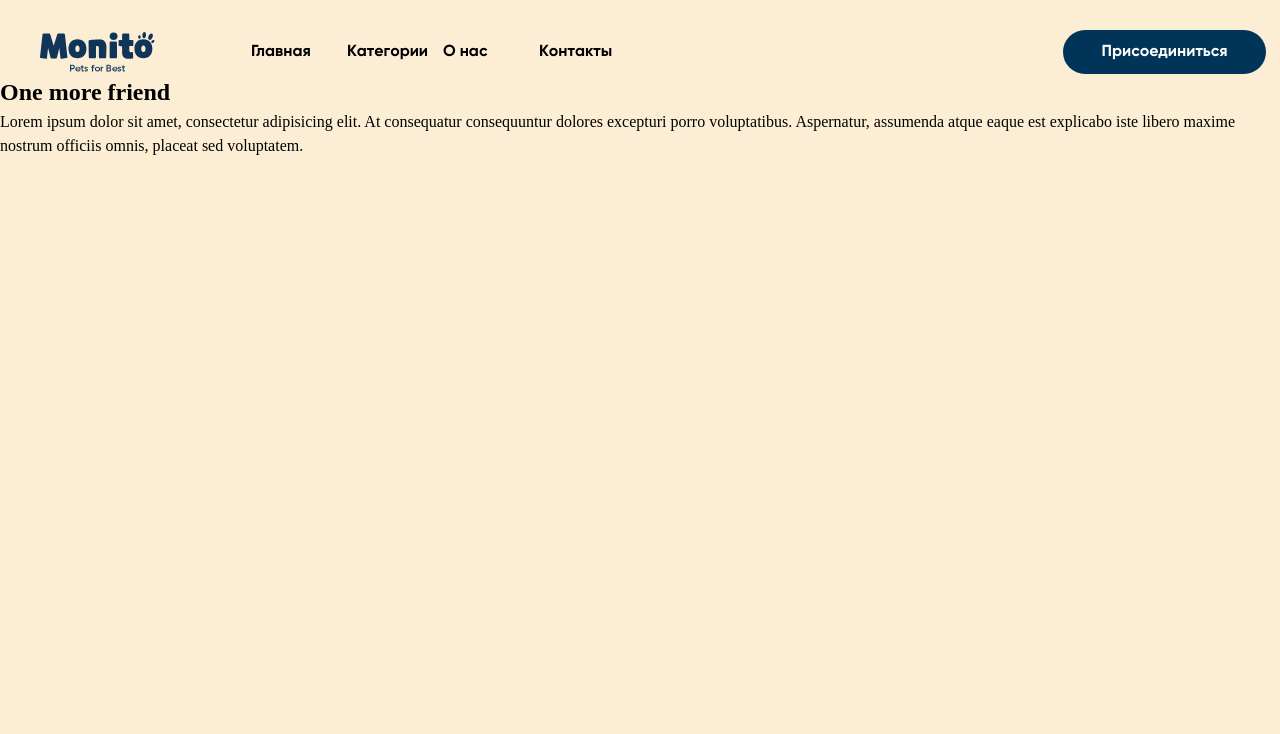
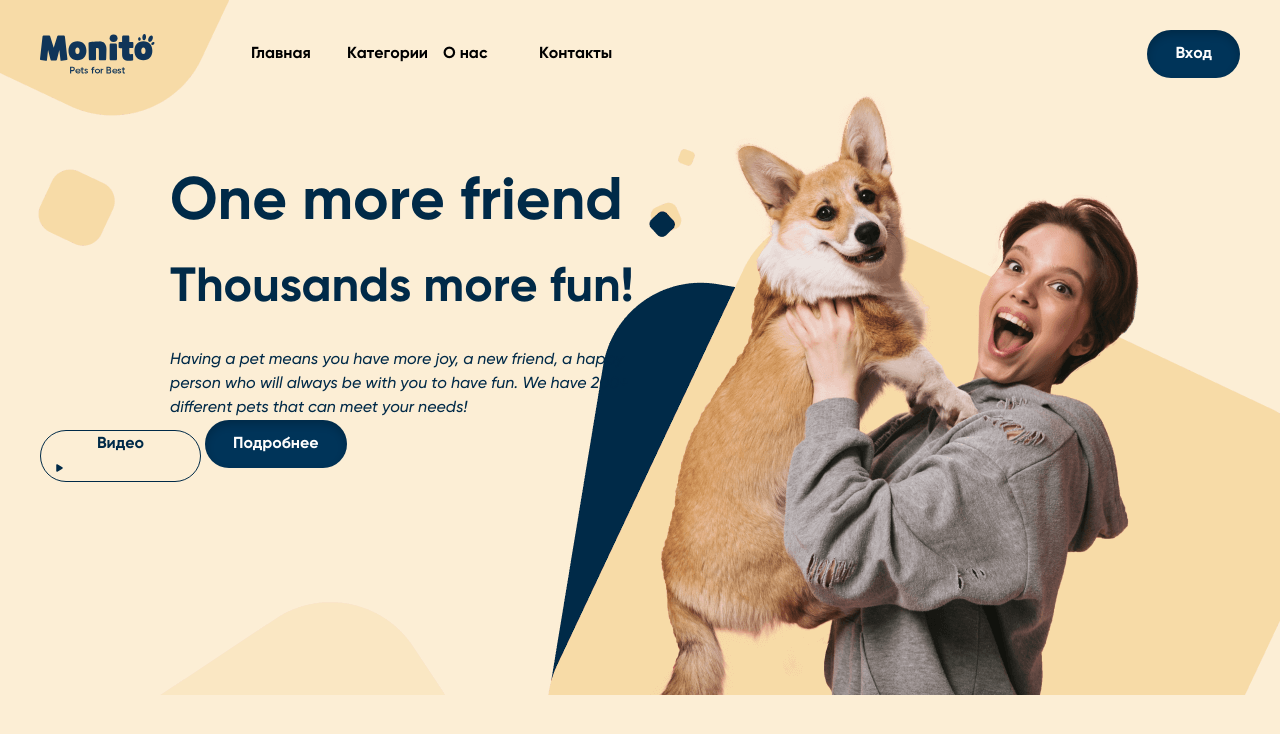
Before and after one commit to Atersort/pet-shop, a plain HTML site: page pet-shop/index.html in a window 1280 px wide. Drawn offline with Linux system fonts and the light colour scheme.

Commit message:
feat: create button hero

```diff
--- a/pet-shop/index.html
+++ b/pet-shop/index.html
@@ -7,12 +7,12 @@
 
 </head>
 <body>
-<header>
-    <div class="background__image">
+
+<div class="background__image">
     <div class="header__wrapper">
         <div class="header">
             <img class="header__logo" src="./image/header/logo.svg" alt="">
-            <nav>
+            <nav class="header_navigation">
                 <ul class="header__elem-group">
                     <li class="header__elem-group_elem">Главная</li>
                     <li class="header__elem-group_elem">Категории</li>
@@ -20,22 +20,35 @@
                     <li class="header__elem-group_elem">Контакты</li>
                 </ul>
             </nav>
-
             <div class="header__button">
-                <button class="button button__primary">Присоединиться</button>
+                <button class="button button__primary">Вход</button>
             </div>
         </div>
     </div>
-</header>
-<main>
-    <section class="hero">
-    <h1>One more friend</h1>
-    Lorem ipsum dolor sit amet, consectetur adipisicing elit. At consequatur consequuntur dolores excepturi porro
-    voluptatibus. Aspernatur, assumenda atque eaque est explicabo iste libero maxime nostrum officiis omnis, placeat sed
-    voluptatem.
-    </section>
+
+    <main>
+        <section class="hero">
+<div class="wrapper">
+    <div class="hero__text">
+        <h1 class="hero__text_h1">
+            One more friend
+        </h1>
+        <p class="caption">
+            Thousands more fun!
+        </p>
+        <p class="caption__down">Having a pet means you have more joy, a new friend, a happy person who will
+            always be with you to have fun. We have 200+ different pets that can meet your needs!</p>
     </div>
-</main>
+    <div class="hero__button">
+        <button class="button button__ghost">Видео<img class="hero__button_play" src="./image/icon/Play_Circle.svg"></button>
+        <button class="button button__primary">Подробнее</button>
+
+    </div>
+</div>
+
+        </section>
+    </main>
+</div>
 <footer>
 
 </footer>
--- a/pet-shop/scss/abstract/abstract.scss
+++ b/pet-shop/scss/abstract/abstract.scss
@@ -5,5 +5,13 @@
   font-style: normal;
 }
 
+@font-face {
+  font-family: "SVN-Gilroyr";
+  src: url("../base/fonts/SVN-Gilroy-Medium.otf") format('opentype');
+  font-weight: 400;
+  font-style: italic;
+}
+
 $white-color-text: #FDFDFD;
 $background-color: #FCEED5;
+$dark-color-text: #002A48;
--- a/pet-shop/scss/base/_typography.scss
+++ b/pet-shop/scss/base/_typography.scss
@@ -1,6 +1,6 @@
 @font-face {
   font-family: 'SVN-Gilroyr';
-  src: url('fonts/SVN-Gilroy Medium Italic.otf') format('opentype');
+  src: url('fonts/SVN-Gilroy-Medium.otf') format('opentype');
   font-weight: 400;
   font-style: normal;
 }
--- a/pet-shop/scss/components/_buttons.scss
+++ b/pet-shop/scss/components/_buttons.scss
@@ -5,14 +5,41 @@
   border-radius: 57px;
   border: none;
   color: transparent;
+  font: 700 16px/1.5 "SVN-Gilroy";
   font: inherit;
 }
 
 .button__primary {
   background-color: #003459;
-  padding: 0;
+  padding: 12px 28px 12px 28px;
   color: $white-color-text;
-  width: 203px;
-  height: 44px;
-  font:700 16px/1.5 "SVN-Gilroyr";
+  background-size: cover;
+  box-shadow: inset 0px 4px 8px rgba(0, 0, 0, 0.2);
+  font: 700 16px/1.5 "SVN-Gilroyr";
+  cursor: pointer;
 }
+
+.button__primary:hover {
+  box-shadow: 0px 4px 8px rgba(0, 0, 0, 0.2);
+}
+
+.button__ghost {
+  background: none;
+  border: 1.5px solid $dark-color-text;
+  color: $dark-color-text;
+  font: 700 16px/1.5 "SVN-Gilroyr";
+  width: 161px;
+}
+
+.hero__button_play {
+  display: flex;
+}
+
+.hero__button_play::after {
+  content: "";
+  display: flex;
+  background-image: url("/image/icon/Play_Circle.svg");
+  color: $dark-color-text;
+  border: 1px solid $dark-color-text;
+  border-radius: 100%;
+}
--- a/pet-shop/scss/layout/header.scss
+++ b/pet-shop/scss/layout/header.scss
@@ -16,12 +16,24 @@
     display: flex;
     margin-top: 30px;
     align-items: center;
+    width: 100%;
+    justify-content: space-between;
+    margin-bottom: 80px;
   }
-}
 
-.header__button {
-  align-self: end;
-  margin-left: 476px;
+  .header_navigation {
+    display: flex;
+    justify-content: flex-start;
+    width: 100%;
+  }
+
+  .header__button {
+    display: flex;
+
+
+  }
+
+
 }
 
 .header__logo {
--- a/pet-shop/scss/main.scss
+++ b/pet-shop/scss/main.scss
@@ -12,6 +12,13 @@
   font-style: normal;
 }
 
+@font-face {
+  font-family: "SVN-Gilroyr";
+  src: url("base/fonts/SVN-Gilroy-Medium.otf") format('opentype');
+  font-weight: 400;
+  font-style: normal;
+}
+
 body {
   background-color: $background-color;
 }
--- a/pet-shop/scss/pages/homepage.scss
+++ b/pet-shop/scss/pages/homepage.scss
@@ -1,11 +1,41 @@
 @import '../abstract/abstract.scss';
 @import '../base/_typography.scss';
 
+.wrapper {
+  margin: 0 auto;
+  max-width: 1200px;
+}
+
 .background__image {
-  background-image: url("image/hero/backround__hero.png");
+  background-image: url("/image/hero/backround__hero.png");
   background-size: cover;
+  height: 695px;
+  background-position: center;
+  width: 100%;
+}
 
-  .hero {
-    font: 700 16px/1.5 'SVN-Gilroyr';
+.hero__text {
+  margin-left: 130px;
+
+  .hero__text_h1 {
+    font: 700 60px/1.5 'SVN-Gilroyr';
+    margin-bottom: 4px;
+    color: $dark-color-text;
+  }
+
+  .caption {
+    font: 700 48px/1.5 'SVN-Gilroyr';
+    margin-bottom: 24px;
+    color: $dark-color-text;
+  }
+
+  .caption__down {
+    font: 400 16px/1.5 'SVN-Gilroyr';
+    width: 480px;
+    color: $dark-color-text;
+  }
+
+  .hero__button {
+    margin-left: 130px;
   }
 }
```
Also changed, not shown: pet-shop/image/icon/Play_Circle.svg (added), pet-shop/scss/base/fonts/SVN-Gilroy-Medium.otf (renamed from pet-shop/scss/base/fonts/SVN-Gilroy Medium Italic.otf), pet-shop/scss/main.css, 1 other file.
